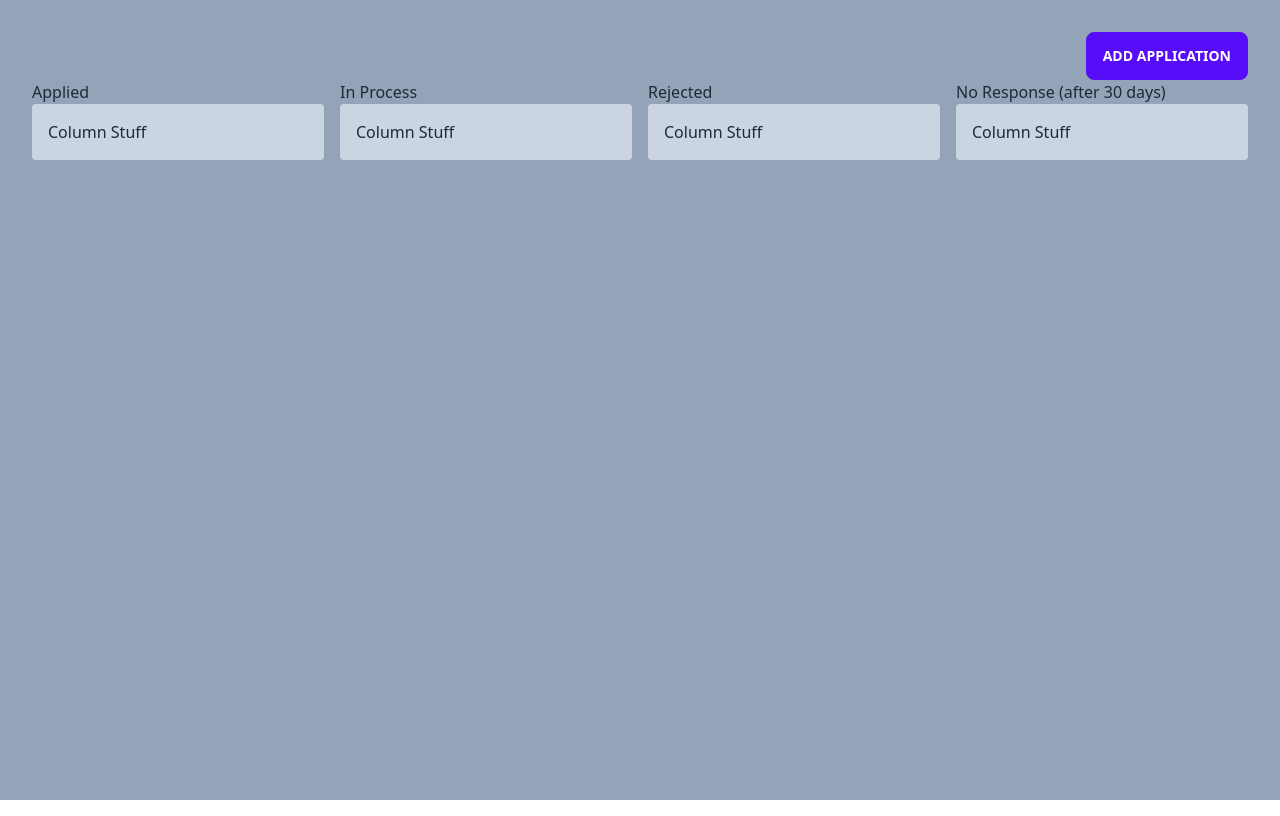
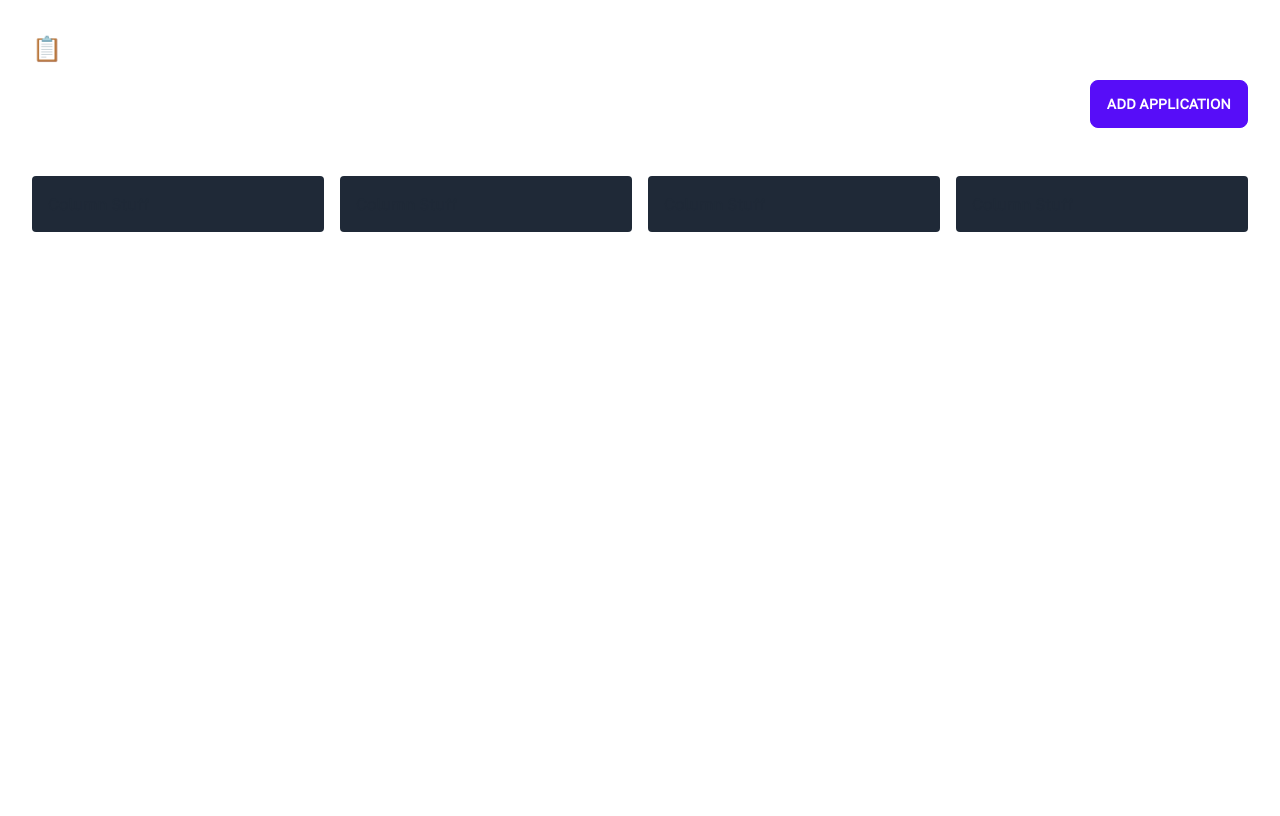
Before and after one commit to bmcarmody/job-app-tracker, a React (Vite) app: page / in a window 1280 px wide. Built offline with nearby package versions, Linux system fonts and the light colour scheme; no server answers.

Commit message:
Clean up global styling

```diff
--- a/index.html
+++ b/index.html
@@ -3,6 +3,9 @@
   <head>
     <meta charset="UTF-8" />
     <link rel="icon" type="image/svg+xml" href="/vite.svg" />
+    <link rel="preconnect" href="https://fonts.googleapis.com">
+    <link rel="preconnect" href="https://fonts.gstatic.com" crossorigin>
+    <link href="https://fonts.googleapis.com/css2?family=Golos+Text:wght@400&display=swap" rel="stylesheet">
     <meta name="viewport" content="width=device-width, initial-scale=1.0" />
     <title>Job App Tracker</title>
   </head>
--- a/src/App.tsx
+++ b/src/App.tsx
@@ -2,8 +2,9 @@ import { Dashboard } from './pages/Dashboard';
 
 const App = () => {
   return (
-    <div className="w-full h-screen bg-slate-400">
+    <div className="w-full h-screen bg-base-100">
       <div className="max-w-7xl mx-auto p-8 h-full">
+        <h1 className="text-primary-content text-2xl mb-4">📋 Job Application Tracker</h1>
         <Dashboard />
       </div>
     </div>
--- a/src/components/ApplicationForm/ApplicationForm.tsx
+++ b/src/components/ApplicationForm/ApplicationForm.tsx
@@ -38,7 +38,7 @@ export const ApplicationForm = ({ modalLabel }: Props) => {
 
   return (
     <form className="modal" onSubmit={handleSubmit(onSubmit)}>
-      <div className="modal-box grid grid-cols-2 gap-x-8 gap-y-4 bg-slate-100 w-11/12 max-w-5xl text-slate-900">
+      <div className="modal-box grid grid-cols-2 gap-x-8 gap-y-4 bg-primary-content w-11/12 max-w-5xl text-neutral">
         <label htmlFor={modalLabel} className="btn btn-sm btn-ghost btn-circle absolute right-2 top-2">
           <X />
         </label>
--- a/src/components/Column/Column.tsx
+++ b/src/components/Column/Column.tsx
@@ -7,8 +7,8 @@ type Props = {
 export const Column = ({ name }: Props): ReactElement => {
   return (
     <div>
-      <h1>{name}</h1>
-      <div className="rounded bg-slate-300 p-4">Column Stuff</div>
+      <h2 className="text-secondary-content mb-2">{name}</h2>
+      <div className="rounded bg-base-content p-4">Column Stuff</div>
     </div>
   );
 };
--- a/src/library/Overlay/Overlay.tsx
+++ /dev/null
@@ -1,5 +0,0 @@
-import { ReactElement } from 'react';
-
-export const Overlay = (): ReactElement<HTMLDivElement> => {
-  return <div className="bg-slate-900 w-screen h-screen absolute top-0 left-0 opacity-50" />;
-};
--- a/src/library/Overlay/index.ts
+++ /dev/null
@@ -1 +0,0 @@
-export { Overlay } from './Overlay';
--- a/src/pages/Dashboard/Dashboard.tsx
+++ b/src/pages/Dashboard/Dashboard.tsx
@@ -8,7 +8,7 @@ export const Dashboard = () => {
     <div className="h-full">
       {/* eslint-disable-next-line */}
       <div className="flex justify-end">
-        <label htmlFor={applicationFormModalLabel} className="btn btn-primary">
+        <label htmlFor={applicationFormModalLabel} className="btn btn-primary mb-4">
           Add Application
         </label>
       </div>
--- a/tailwind.config.cjs
+++ b/tailwind.config.cjs
@@ -5,7 +5,12 @@ module.exports = {
     './src/**/*.{js,ts,jsx,tsx}',
   ],
   theme: {
+    fontFamily: {
+      'sans': ['Golos Text'],
+    },
     extend: {},
   },
-  plugins: [require('daisyui')],
+  plugins: [
+    require('daisyui')
+  ],
 }
```
